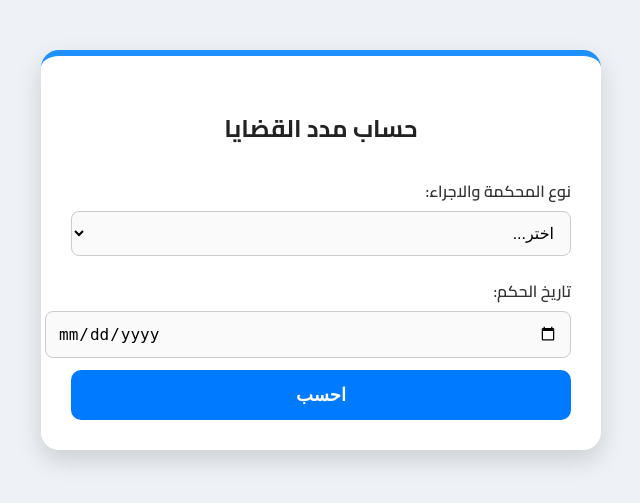
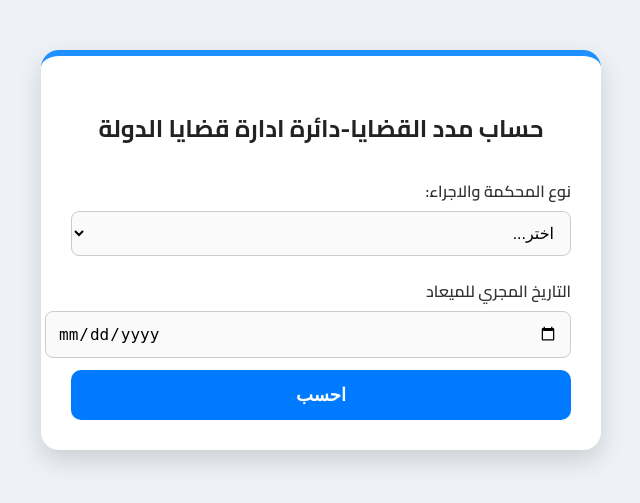
Before and after one commit to ematomari123456-coder/durations-web, a Flask app: page / in a window 1280 px wide. Shown: the top 503 px of the page, without its empty margins (319-959 px from the left). Run offline with Flask 3, Linux system fonts and the light colour scheme; data that the repository does not hold is empty.

Commit message:
update index

```diff
--- a/templates/index.html
+++ b/templates/index.html
@@ -86,7 +86,7 @@ button:hover {
 <body>
 
 <div class="container">
-    <h2>حساب مدد القضايا</h2>
+    <h2>حساب مدد القضايا-دائرة ادارة قضايا الدولة</h2>
 
     <form method="post">
         <label>نوع المحكمة والاجراء:</label>
@@ -97,7 +97,7 @@ button:hover {
             {% endfor %}
         </select>
 
-        <label>تاريخ الحكم:</label>
+        <label>التاريخ المجري للميعاد</label>
         <input type="date" name="judgment_date" required>
 
         <button type="submit">احسب</button>
```
